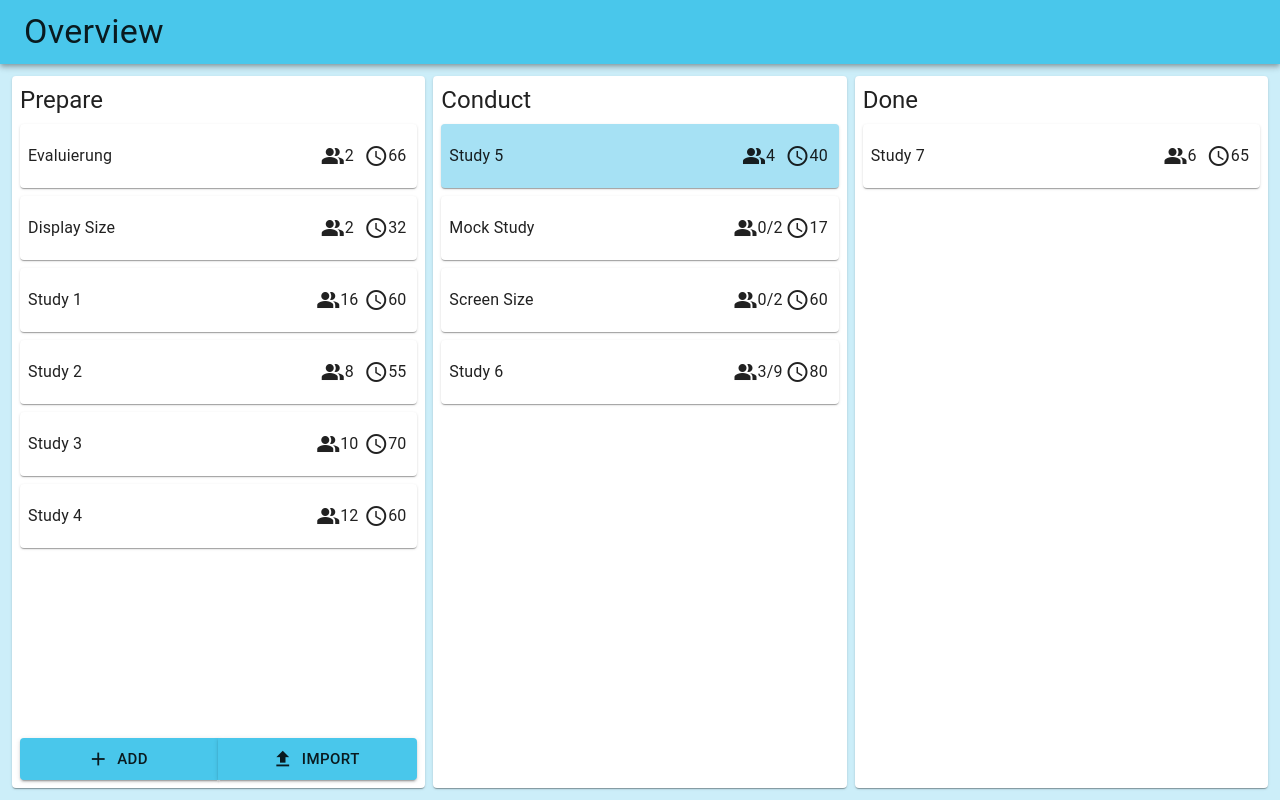
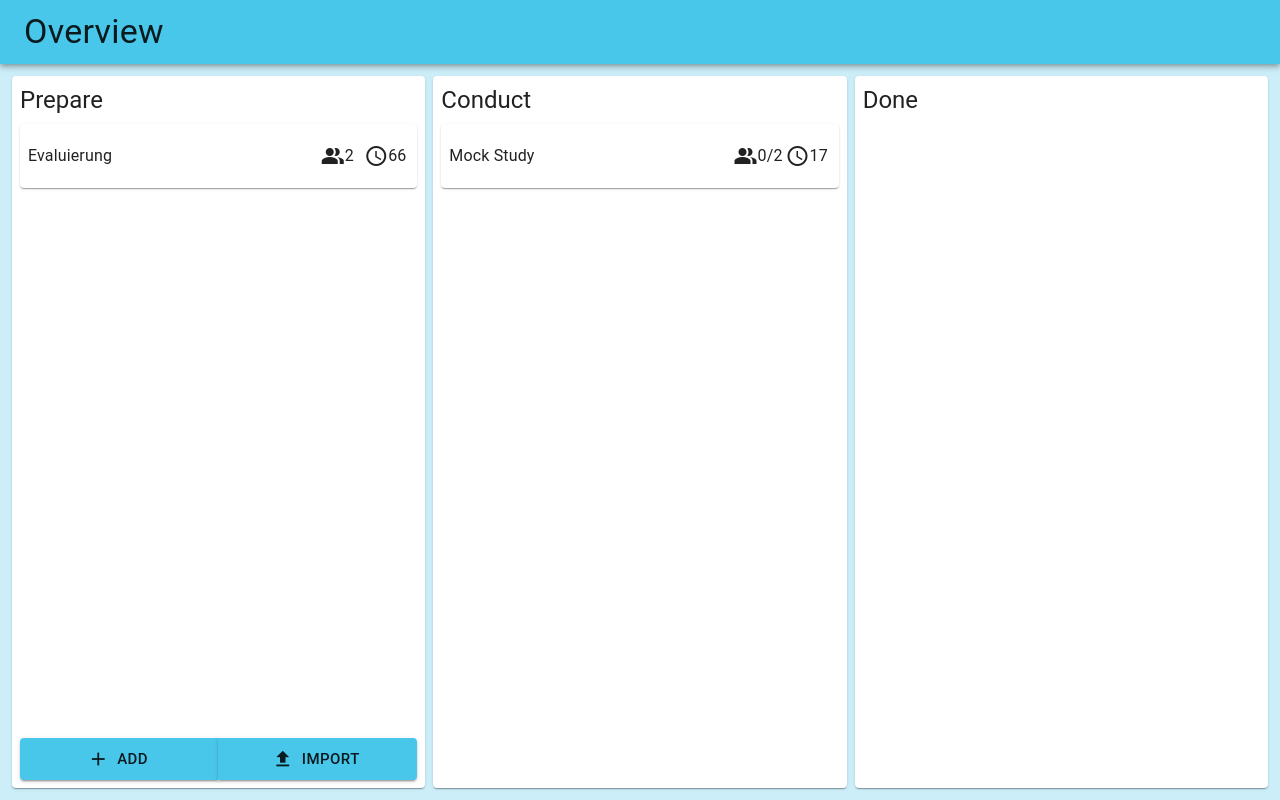
Before and after one commit to cubuc/tool, a React app: page / in a window 1280 px wide. Built offline with nearby package versions, Linux system fonts and the light colour scheme.

Commit message:
data update for study

```diff
--- a/src/Data.tsx
+++ b/src/Data.tsx
@@ -265,7 +265,7 @@ export const MockStudy: Study = {
             description: "showing another video OR pick another riddle",
             estimatedTime: 2,
             checklist: [
-                "note down elapsed time on completion",
+                "note down total elapsed time",
             ],
             isCondition: 2,
         },
--- a/src/DummyData.tsx
+++ b/src/DummyData.tsx
@@ -216,54 +216,5 @@ export const ConductStudy: Study = {
 
 export const DummyStudies: Study[] = [
     Evaluation,
-    CreatedStudy,
     MockStudy,
-    ConductStudy,
-    DummyStudy,
-    {
-        ...DummyStudy,
-        name: "Study 2",
-        participantsNeeded: 8,
-        estimatedTimePerParticipant: 55,
-        id: "2",
-    },
-    {
-        ...DummyStudy,
-        name: "Study 3",
-        participantsNeeded: 10,
-        estimatedTimePerParticipant: 70,
-        id: "3",
-    },
-    {
-        ...DummyStudy,
-        id: "3",
-        participantsNeeded: 12,
-        estimatedTimePerParticipant: 60,
-        name: "Study 4",
-    },
-    {
-        ...DummyStudy,
-        id: "8",
-        participantsNeeded: 9,
-        participantsDone: 3,
-        estimatedTimePerParticipant: 80,
-        status: "conduct",
-        name: "Study 6",
-    },
-    {
-        ...DummyStudy,
-        id: "9",
-        participantsNeeded: 4,
-        estimatedTimePerParticipant: 40,
-        name: "Study 5",
-        status: "pilot",
-    },
-    {
-        ...DummyStudy,
-        id: "10",
-        participantsNeeded: 6,
-        estimatedTimePerParticipant: 65,
-        name: "Study 7",
-        status: "done",
-    },
 ];
```
Also changed, not shown: src/expressServer/deploy.js (deleted, +0 -16 lines).
